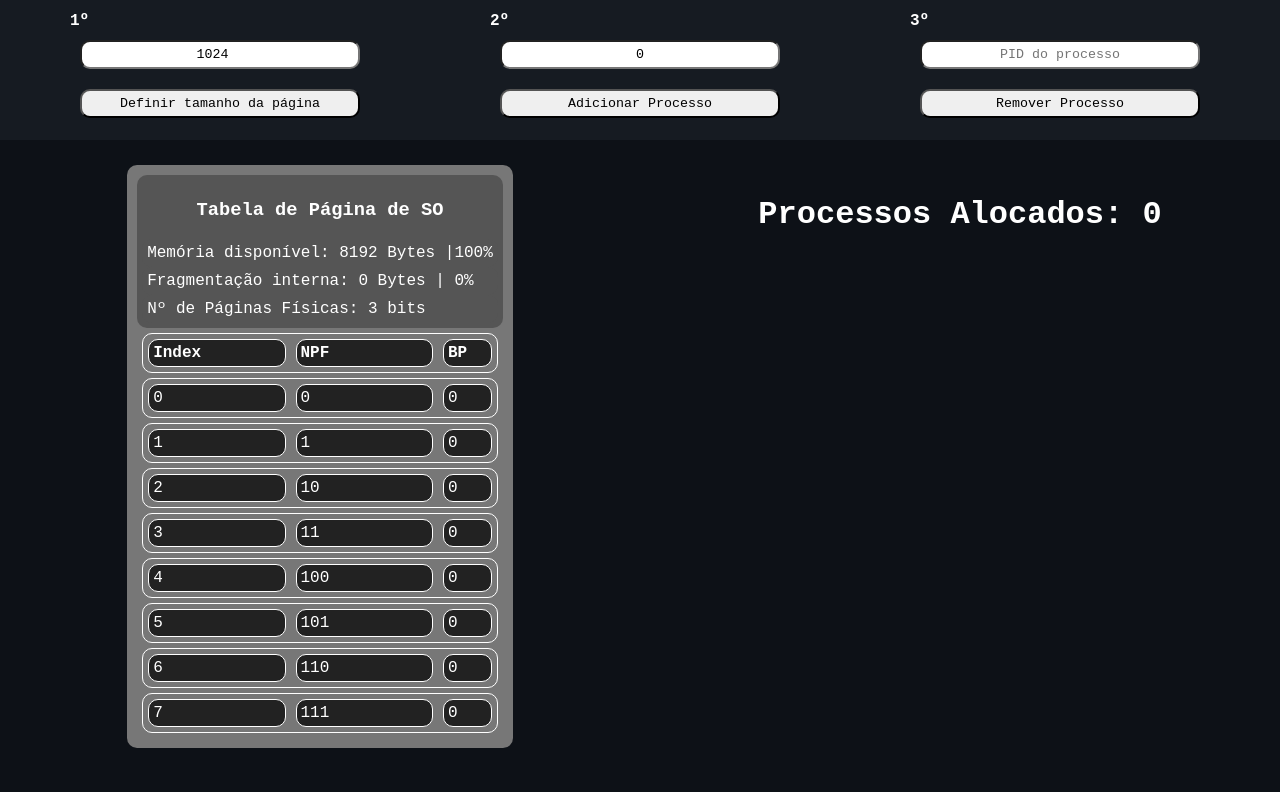
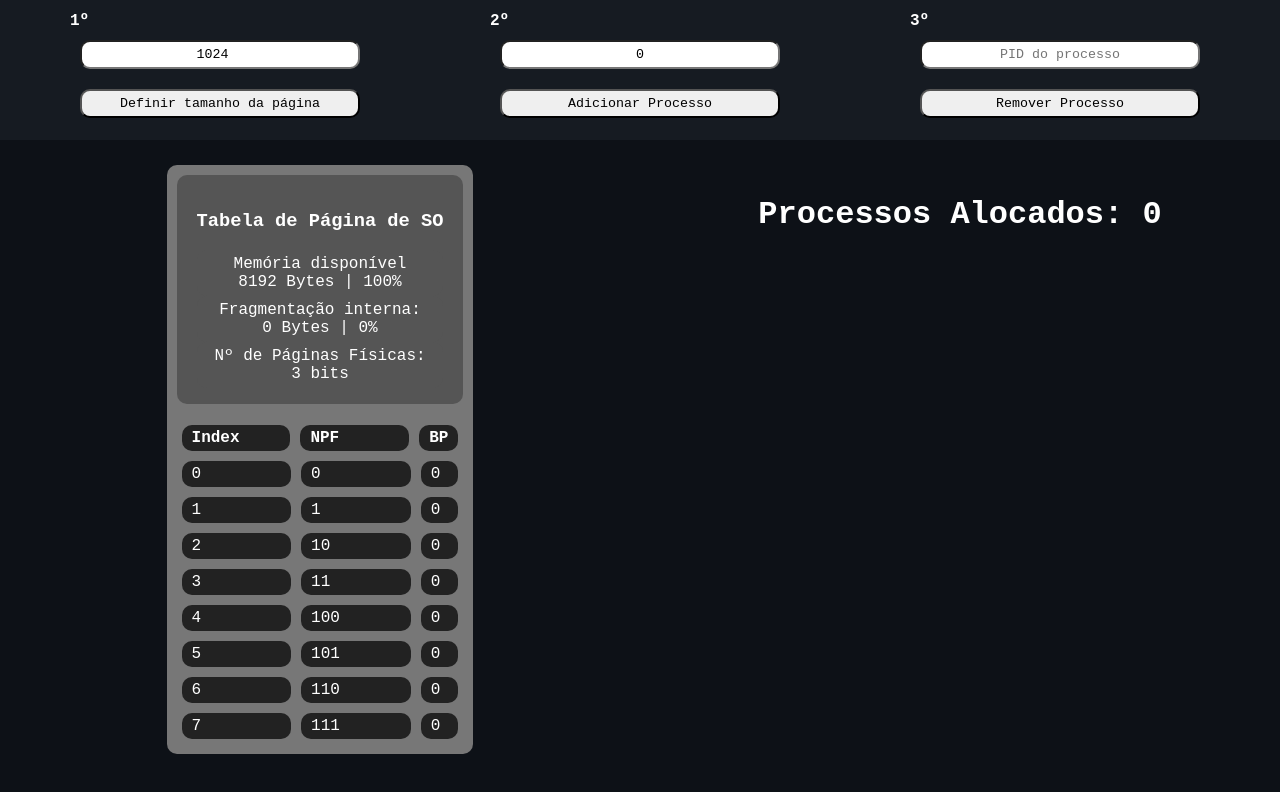
Before and after one commit to Gabao-Farias/Process_manager, a React (Create React App) app: page / in a window 1280 px wide. Shown: the top 792 px of the page. Built offline with nearby package versions, Linux system fonts and the light colour scheme.

Commit message:
Removed white borders from tables

```diff
--- a/src/components/PagesTable/index.tsx
+++ b/src/components/PagesTable/index.tsx
@@ -13,17 +13,22 @@ const PagesTable : FC<PagesTableProps> = ({tablePageConfig, tamp, processArray})
     <PagesTableContainer>
       <SmallHeader>
         <h3>Tabela de Página de SO</h3>
-        <HeaderItem>Memória disponível: {
-          VerifyAvailableMemory(tablePageConfig, tamp)} Bytes |
-        {
+        <HeaderItem>Memória disponível
+          <br></br>
+          {
+          VerifyAvailableMemory(tablePageConfig, tamp)} Bytes | {
           Math.round(VerifyAvailableMemoryPercentage(tablePageConfig))
         }%</HeaderItem>
-        <HeaderItem>Fragmentação interna: {
+        <HeaderItem>Fragmentação interna:
+          <br></br>
+          {
           InternFragmentPageTable(processArray, tamp)
         } Bytes | {
           Math.round(InternFragmentPageTablePercentage(processArray, tamp))
         }%</HeaderItem>
-        <HeaderItem>Nº de Páginas Físicas: {PagesSize(tamp)} bits</HeaderItem>
+        <HeaderItem>Nº de Páginas Físicas:
+          <br></br>
+          {PagesSize(tamp)} bits</HeaderItem>
       </SmallHeader>
 
       <ItemRow key={"header"}>
--- a/src/components/PagesTable/styles.ts
+++ b/src/components/PagesTable/styles.ts
@@ -18,10 +18,9 @@ export const ItemRow = styled.div`
   grid-template-rows: 1fr;
   grid-template-areas: 'tpso npf bp';
 
-  border: 1px solid #ffffff;
   border-radius: 10px;
 
-  margin: 5px;
+  /* margin: 5px; */
 `;
 
 export const PageNumber = styled.div`
@@ -29,8 +28,7 @@ export const PageNumber = styled.div`
   display: flex;
   margin: 5px;
   background-color: #222;
-  padding: 4px;
-  border: 1px solid #fff;
+  padding: 4px 10px;
   border-radius: 10px;
 `;
 
@@ -39,25 +37,24 @@ export const NPF = styled.div`
   display: flex;
   margin: 5px;
   background-color: #222;
-  padding: 4px;
-  border: 1px solid #fff;
+  padding: 4px 10px;
   border-radius: 10px;
 `;
 
 export const Used = styled.div<PropsPagesTable>`
-  flex: 1;
   display: flex;
   margin: 5px;
-  background-color: ${(p) => (p.used ? "#066f2f" : "#222")};
-  padding: 4px;
-  border: 1px solid #fff;
+  background-color: ${({used}) => (used ? "#15ff11" : "#222")};
+  color: ${({used}) => (used ? "#000" : "#fff")};
+  padding: 4px 10px;
   border-radius: 10px;
 `;
 
 export const SmallHeader = styled.div`
   background-color: #555555;
   border-radius: 10px;
-  padding: 5px;
+  padding: 16px 20px;
+  margin-bottom: 16px;
 
   text-align: center;
 `;
@@ -66,5 +63,5 @@ export const HeaderItem = styled.div`
   background-color: #555555;
   border-radius: 10px;
   padding: 5px;
-  text-align: left;
+  text-align: center;
 `;
--- a/src/components/ProcessTable/index.tsx
+++ b/src/components/ProcessTable/index.tsx
@@ -2,13 +2,13 @@ import React, { FC } from 'react';
 import { InternFragment, InternFragmentPercentage } from '../../utils';
 import { ProcessTableContainer, TableWrapper, NPF, NPL, TableRow, SmallHeader, SmallHeaderDetails } from './styles';
 
-interface P {
+interface ProcessTableProps {
   process: Process;
   tamp: number
 }
 
 
-const ProcessTable : FC<P> = ({process, tamp}) => {
+const ProcessTable : FC<ProcessTableProps> = ({process, tamp}) => {
   var npl = -1;
 
   return(
--- a/src/components/ProcessTable/styles.ts
+++ b/src/components/ProcessTable/styles.ts
@@ -14,12 +14,12 @@ export const SmallHeader = styled.div`
   background-color: #555555;
   border-radius: 10px;
   padding: 5px;
+  margin-bottom: 16px;
 
   text-align: center;
 `;
 
 export const SmallHeaderDetails = styled.div`
-  background-color: #555555;
   border-radius: 10px;
   padding: 5px;
   text-align: left;
@@ -33,7 +33,6 @@ export const TableRow = styled.div`
   grid-template-rows: 1fr;
   grid-template-areas: 'npl npf';
 
-  border: 1px solid #ffffff;
   border-radius: 10px;
 
   margin: 5px;
@@ -44,8 +43,7 @@ export const NPF = styled.div`
   display: flex;
   margin: 5px;
   background-color: #222;
-  padding: 4px;
-  border: 1px solid #fff;
+  padding: 4px 10px;
   border-radius: 10px;
 `;
 
@@ -54,7 +52,6 @@ export const NPL = styled.div`
   display: flex;
   margin: 5px;
   background-color: #222;
-  padding: 4px;
-  border: 1px solid #fff;
+  padding: 4px 10px;
   border-radius: 10px;
 `;
```
